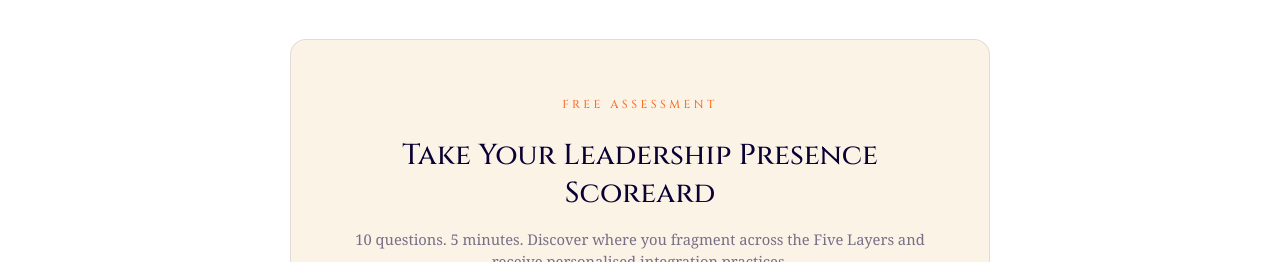
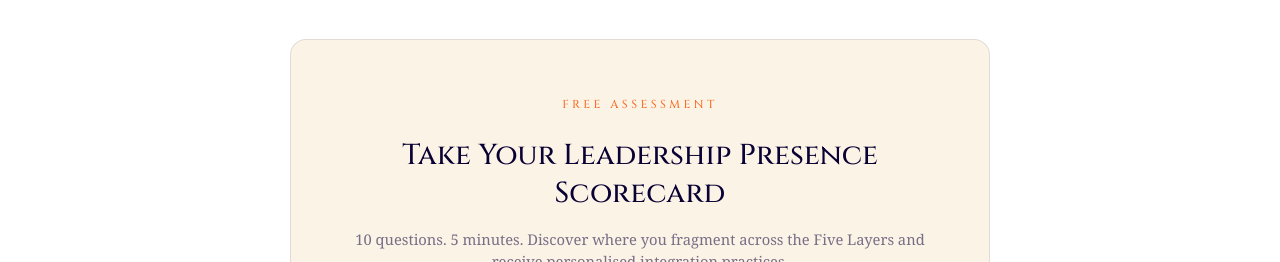
Before and after one commit to gb-tlt/github-importer, a React (Vite) app: page / in a window 1280 px wide. Shown: the part 6180-6442 px from the top of the page. Built offline with nearby package versions, Linux system fonts and the light colour scheme; no server answers; the database is empty; a web font is replaced by a local one.

Commit message:
Changes
Co-authored-by: gb-tlt <283068845+gb-tlt@users.noreply.github.com>

```diff
--- a/src/pages/Home.jsx
+++ b/src/pages/Home.jsx
@@ -110,7 +110,7 @@ const defaults = {
   },
   assessment: {
     badge: 'Free Assessment',
-    title: 'Take Your Leadership Presence Scoreard',
+    title: 'Take Your Leadership Presence Scorecard',
     subtitle: '10 questions. 5 minutes. Discover where you fragment across the Five Layers and receive personalised integration practices.',
     ctaText: 'Start the Free Audit',
     note: 'No spam. Just clarity on your leadership pattern.',
```
